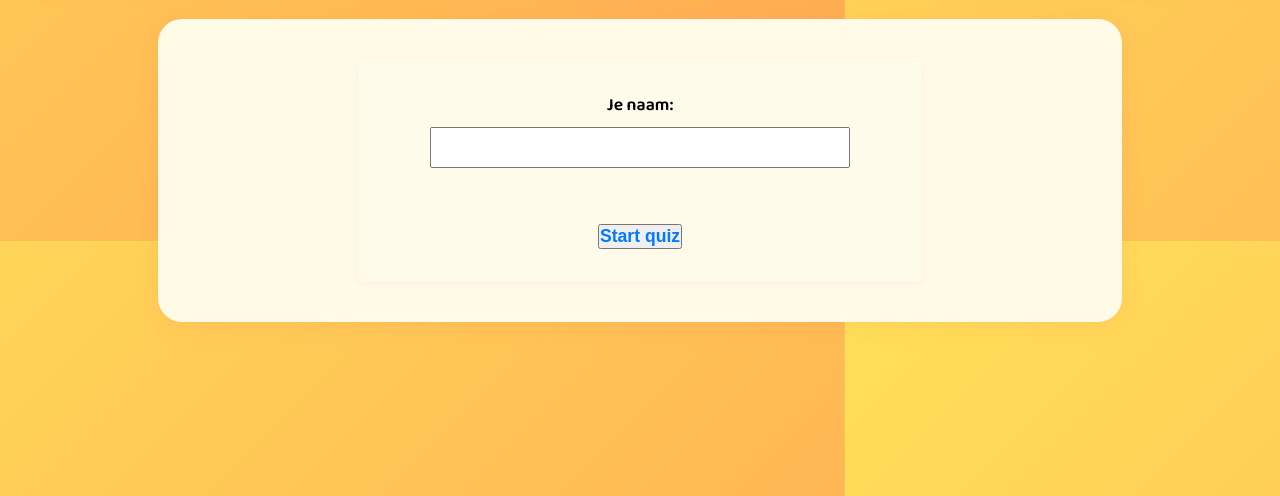
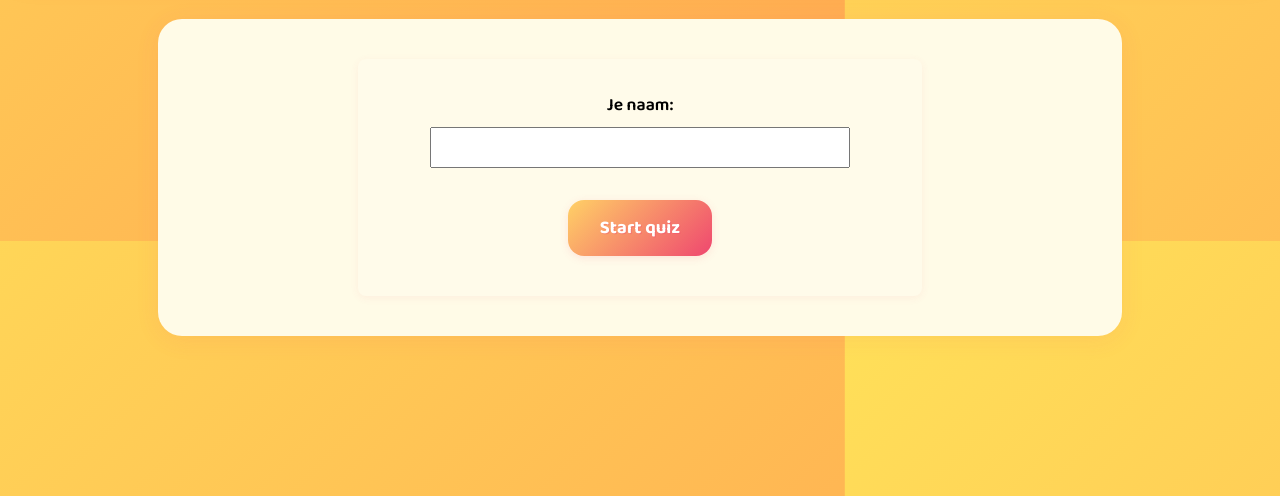
Before and after one commit to stevendejongnl/housetour, a Flask app: page /quiz/start in a window 1280 px wide. Shown: the part 287-783 px from the top of the page. Run offline with Flask 3, Linux system fonts and the light colour scheme.

Commit message:
Refactor button styles to use .simple-button class for consistency across quiz templates

```diff
--- a/backend/static/style.css
+++ b/backend/static/style.css
@@ -70,6 +70,33 @@ a.markdown-body h1, .markdown-body h2, .markdown-body h3 {
 .simple-link:hover {
     color: #ef476f;
     text-decoration: underline;
+}
+
+.simple-button {
+    display: inline-block;
+    background: linear-gradient(135deg, #ffd166 0%, #ef476f 100%);
+    color: #fff;
+    font-family: 'Baloo 2', Arial, sans-serif;
+    font-size: 1.15rem;
+    font-weight: 700;
+    border: none;
+    border-radius: 16px;
+    box-shadow: 0 2px 8px rgba(239, 71, 111, 0.13);
+    padding: 0.8rem 2rem;
+    cursor: pointer;
+    transition: background 0.2s, color 0.2s, box-shadow 0.2s, transform 0.15s;
+    margin: 0.5rem 0;
+    outline: none;
+    text-shadow: 1px 1px 0 #ef476f55;
+}
+
+.simple-button:hover,
+.simple-button:focus {
+    background: linear-gradient(135deg, #ef476f 0%, #ffd166 100%);
+    color: #ffd166;
+    box-shadow: 0 6px 24px rgba(239, 71, 111, 0.18);
+    transform: scale(1.05) rotate(-2deg);
+    text-shadow: 2px 2px 0 #ef476f99;
 }
 
 .notfound {
--- a/backend/templates/quiz_feedback.html
+++ b/backend/templates/quiz_feedback.html
@@ -15,6 +15,6 @@
     {% if is_correct is not none and not is_correct and correct_answer %}
     <p><strong>Goed antwoord:</strong> {{ correct_answer }}</p>
     {% endif %}
-    <a href="{{ next_url }}" class="simple-link" style="margin-top:2rem;">Volgende vraag</a>
+    <a href="{{ next_url }}" class="button-link" style="margin-top:2rem;">Volgende vraag</a>
 </div>
 {% endblock %}
--- a/backend/templates/quiz_question.html
+++ b/backend/templates/quiz_question.html
@@ -23,7 +23,7 @@
             </div>
             {% endfor %}
         {% endif %}
-        <button type="submit" class="simple-link">Antwoord</button>
+        <button type="submit" class="simple-button">Antwoord</button>
     </form>
 </div>
 {% endblock %}
--- a/backend/templates/quiz_result.html
+++ b/backend/templates/quiz_result.html
@@ -3,6 +3,6 @@
 <div class="area-content" style="max-width:500px;margin:0 auto;text-align:center;">
     <p>Je score: <strong>{{ score }} / {{ total }}</strong></p>
     <a href="{{ url_for('quiz.start_quiz') }}" class="simple-link" style="margin-top:2rem;">Opnieuw proberen</a>
-    <a href="/" class="simple-link" style="margin-top:2rem;">Terug naar home</a>
+    <a href="/" class="simple-button" style="margin-top:2rem;">Terug naar home</a>
 </div>
 {% endblock %}
--- a/backend/templates/quiz_start.html
+++ b/backend/templates/quiz_start.html
@@ -9,7 +9,7 @@
         {% if error %}
         <div style="color:#ef476f;margin-bottom:1rem;">{{ error }}</div>
         {% endif %}
-        <button type="submit" class="simple-link">Start quiz</button>
+        <button type="submit" class="simple-button">Start quiz</button>
     </form>
 </div>
 {% endblock %}
```
